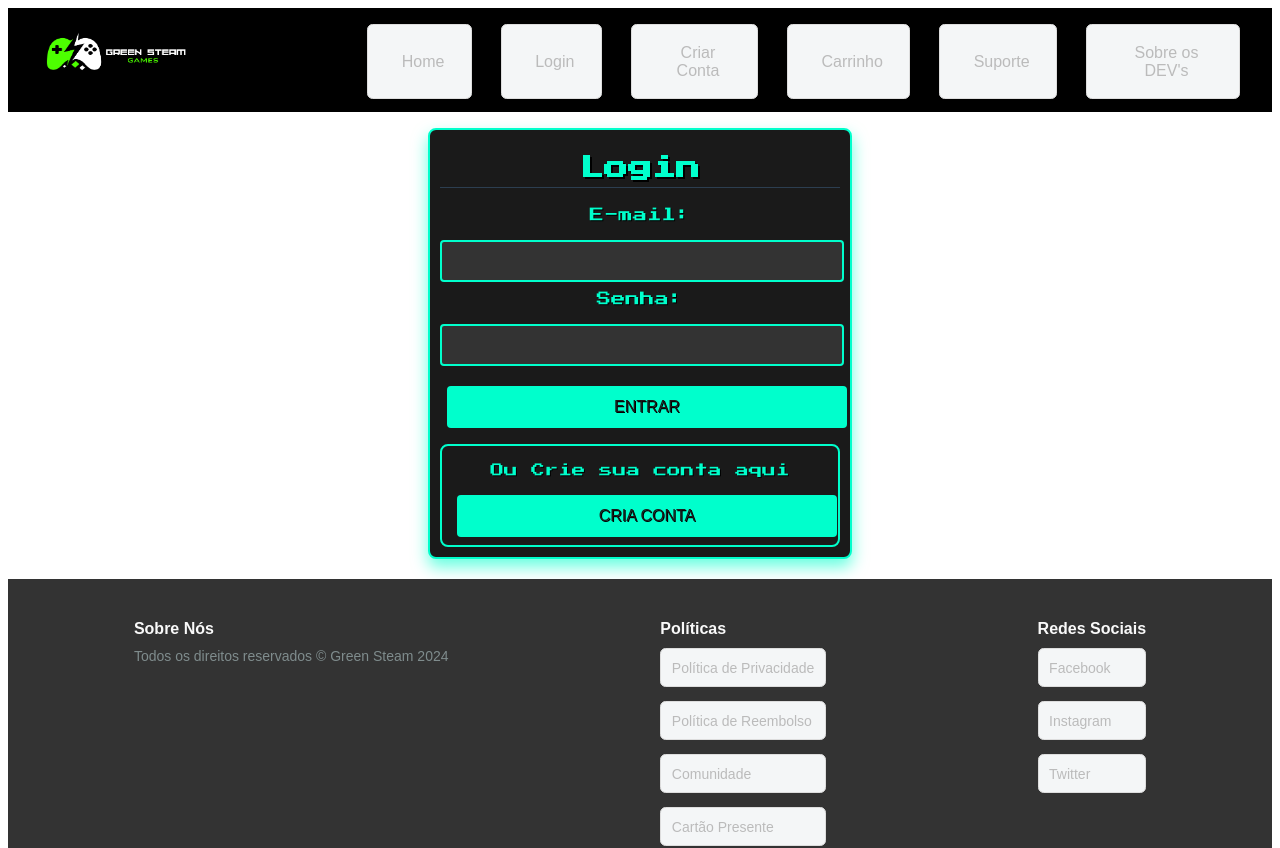
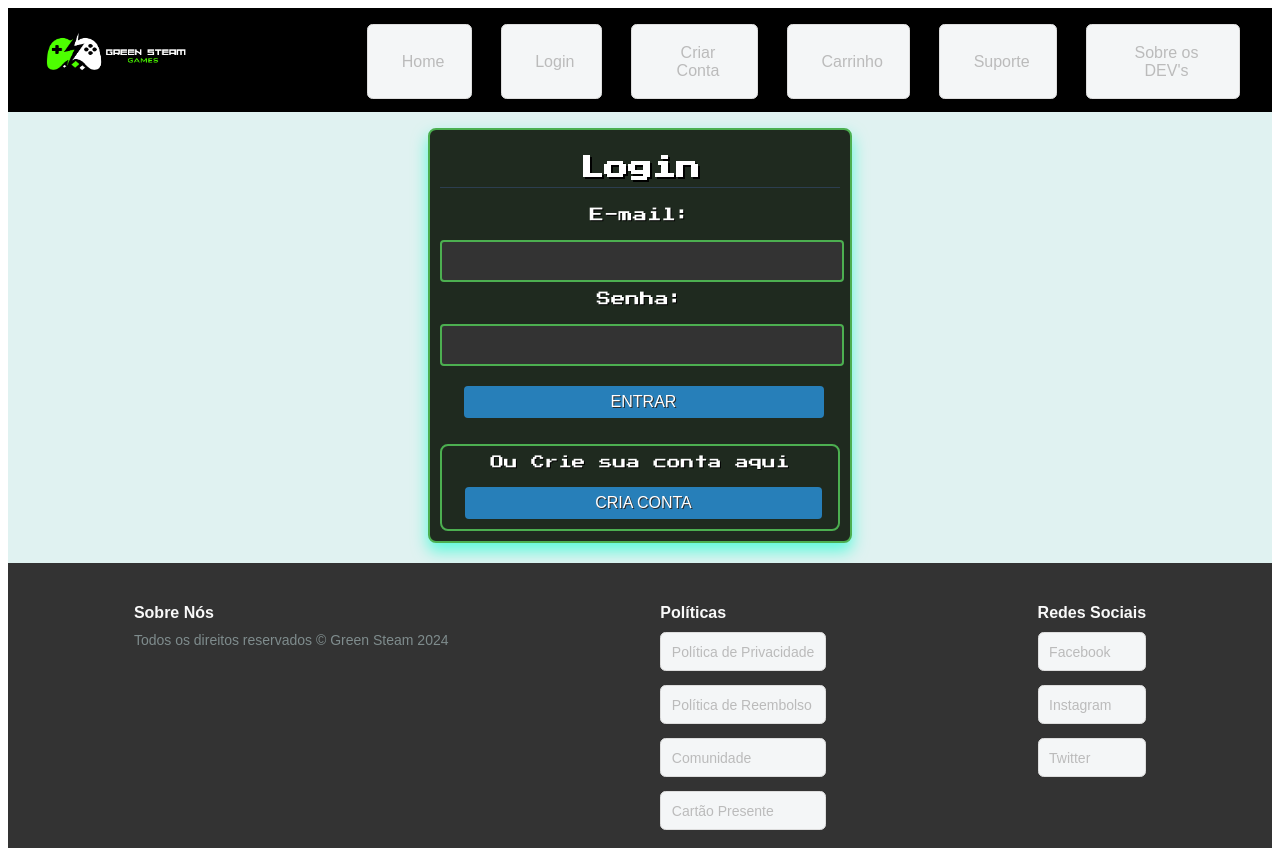
Before and after one commit to AndressaAssis/ProjetoFinalReact-G3, a React (Vite) app in the folder green-steam/: page /login in a window 1280 px wide. Shown: the top 848 px of the page. Built offline with nearby package versions, Linux system fonts and the light colour scheme.

Commit message:
Mudança do css da pagina de loigin para o padrão do site e modificação da rota do botão Entrar

```diff
--- a/green-steam/src/Pages/Login/LoginPage.jsx
+++ b/green-steam/src/Pages/Login/LoginPage.jsx
@@ -20,18 +20,23 @@ export function Login() {
         }
         if (senha.trim() === "") {
             setMensagem("A senha não pode ser vazia.");
-            return;
+           return;
         }
-        setMensagem("Login realizado com sucesso!");
+        //mensagem que apareceria na tela de login se o botão nao levasse para pag home
+        /*setMensagem("Login realizado com sucesso!"); */
     };
 
-    // Função para redirecionar para a página de cadastro
+    // Função para redirecionar para a página de cadastro e home page
     const handleNavigation2 = () => {
         navigate("/criarConta");
     };
+    const handleNavigation = () =>{
+        navigate("/home");
+    }
+
 
     return (
-        <>
+        <div className={styles.divLoginPrincipal}>
             <Navbar />
             <div className={styles.containerLogin}>
                 <h1 className={styles.h1Login}>Login</h1>
@@ -57,7 +62,7 @@ export function Login() {
                             required
                         />
                     </div>
-                    <button className={styles.LoginButtons}type="submit">Entrar</button>
+                    <button className={styles.LoginButtons} onClick={handleNavigation}>Entrar</button>
                     <div className={styles.containerButtonLogin}>
                     <p className={styles.pLogin}>Ou Crie sua conta aqui</p>
                     <button className={styles.LoginButtons} onClick={handleNavigation2}>Cria Conta</button>
@@ -65,7 +70,7 @@ export function Login() {
                 </form>
             </div>
             <Footer />
-        </>
+        </div>
     );
 }
 
--- a/green-steam/src/Pages/Login/LoginPage.module.css
+++ b/green-steam/src/Pages/Login/LoginPage.module.css
@@ -1,21 +1,28 @@
 @import url('https://fonts.googleapis.com/css2?family=Press+Start+2P&display=swap');
 
+.divLoginPrincipal{
+    display: block;
+    justify-content: center;
+    align-items: center;
+    height: 120vh;
+    background-color: #e0f2f1;
+}
 .containerLogin {
     max-width: 400px;
     margin: auto;
     margin-top: 16px;
     padding: 10px;
-    border: 2px solid #00ffcc;
+    border: 2px solid #4caf50;
     border-radius: 8px;
-    background-color: #1a1a1a;
+    background-color: rgb(31, 42, 31);
     box-shadow: 0 8px 16px rgba(0, 255, 204, 0.6);
     font-family: 'Press Start 2P', cursive;
-    color: #00ffcc;
+    color:#4caf50;
     text-align: center;
 }
 
 .h1Login {
-    color: #00ffcc;
+    color: white;
     font-size: 1.5em;
     margin-bottom: 20px;
     text-shadow: 2px 2px #000;
@@ -25,7 +32,7 @@
     display: block;
     font-size: 0.9em;
     margin-bottom: 8px;
-    color: #00ffcc;
+    color: white;
     text-shadow: 1px 1px #000;
 }
 
@@ -35,10 +42,10 @@
     padding: 10px;
     margin-top: 10px;
     margin-bottom: 10px;
-    border: 2px solid #00ffcc;
+    border: 2px solid #4caf50;
     border-radius: 4px;
     background-color: #333;
-    color: #00ffcc;
+    color:#4caf50;
     font-size: 1em;
     outline: none;
     text-shadow: 1px 1px #000;
@@ -47,32 +54,33 @@
 .containerButtonLogin{
     margin: auto;
     margin-top: 16px;
-    padding: 8px;
-    border: 2px solid #00ffcc;
+
+    padding: auto;
+    border: 2px solid #4caf50;
     border-radius: 8px;
 }
 
 .LoginButtons {
-    width: 100%;
-    padding: 12px;
+    width: 90%;
+    padding: auto;
     margin-top: 10px;
-    margin-bottom: 10;
-    background-color: #00ffcc;
-    color: #1a1a1a;
+    margin-bottom: 10px;
+    background-color: rgb(39, 127, 185);
+    color:white;
     border: none;
     border-radius: 4px;
     font-size: 1em;
     cursor: pointer;
     text-transform: uppercase;
-    transition: background-color 0.3s ease, transform 0.1s ease;
-    text-shadow: 1px 1px #000;
-    transform: translateY(0);
+    transition: background-color  0.3s ease, transform 0.5s ease;
+    text-shadow: 1px 1px rgb(44, 43, 43);
+    transform: translateY(9);
 }
 
 
 .pLogin{
     padding: 5px;
-    color: #00ffcc;
+    color: white;
     font-size: 0.85em;
     text-shadow: 1px 1px #000;
 }
```
